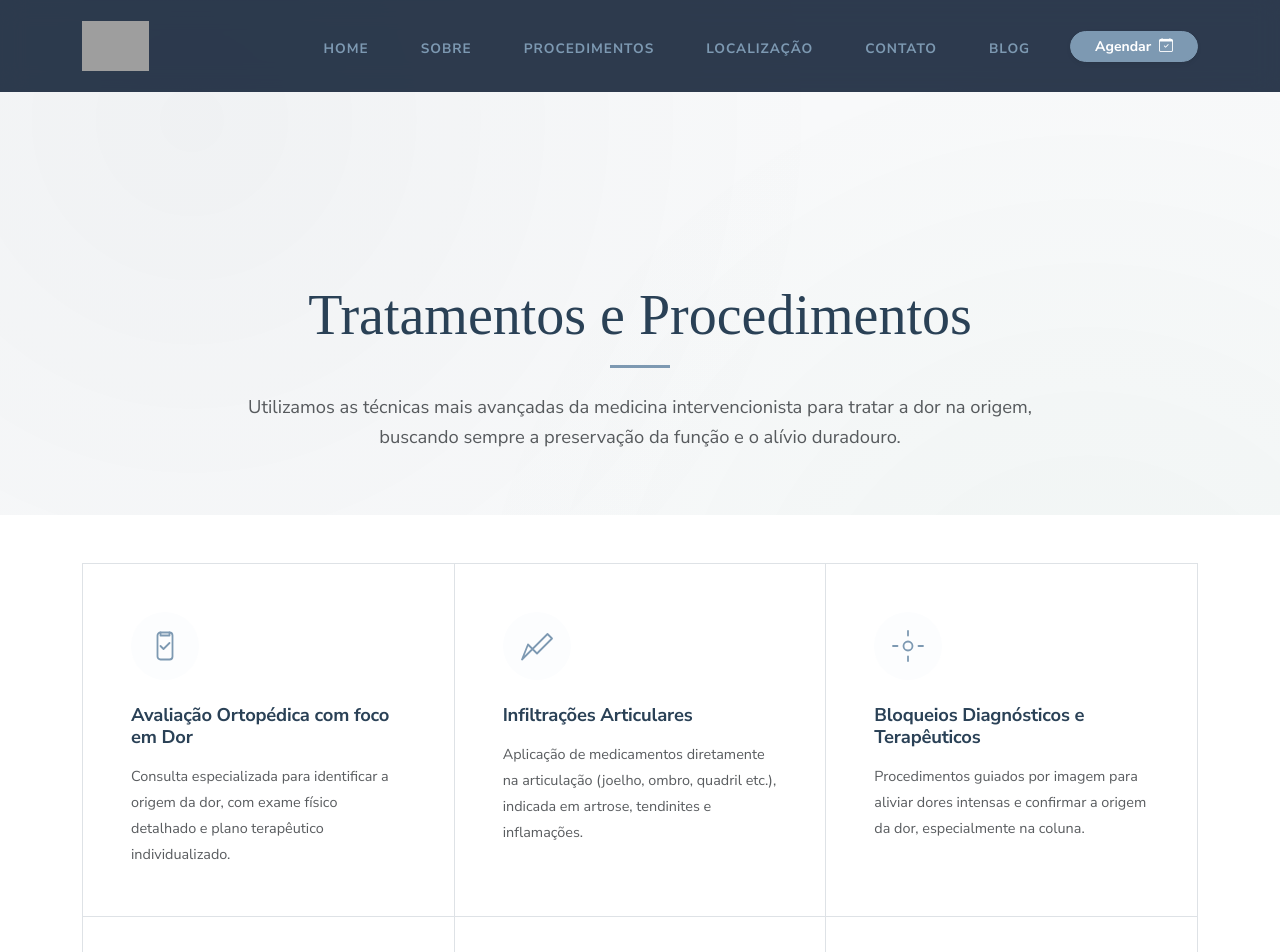
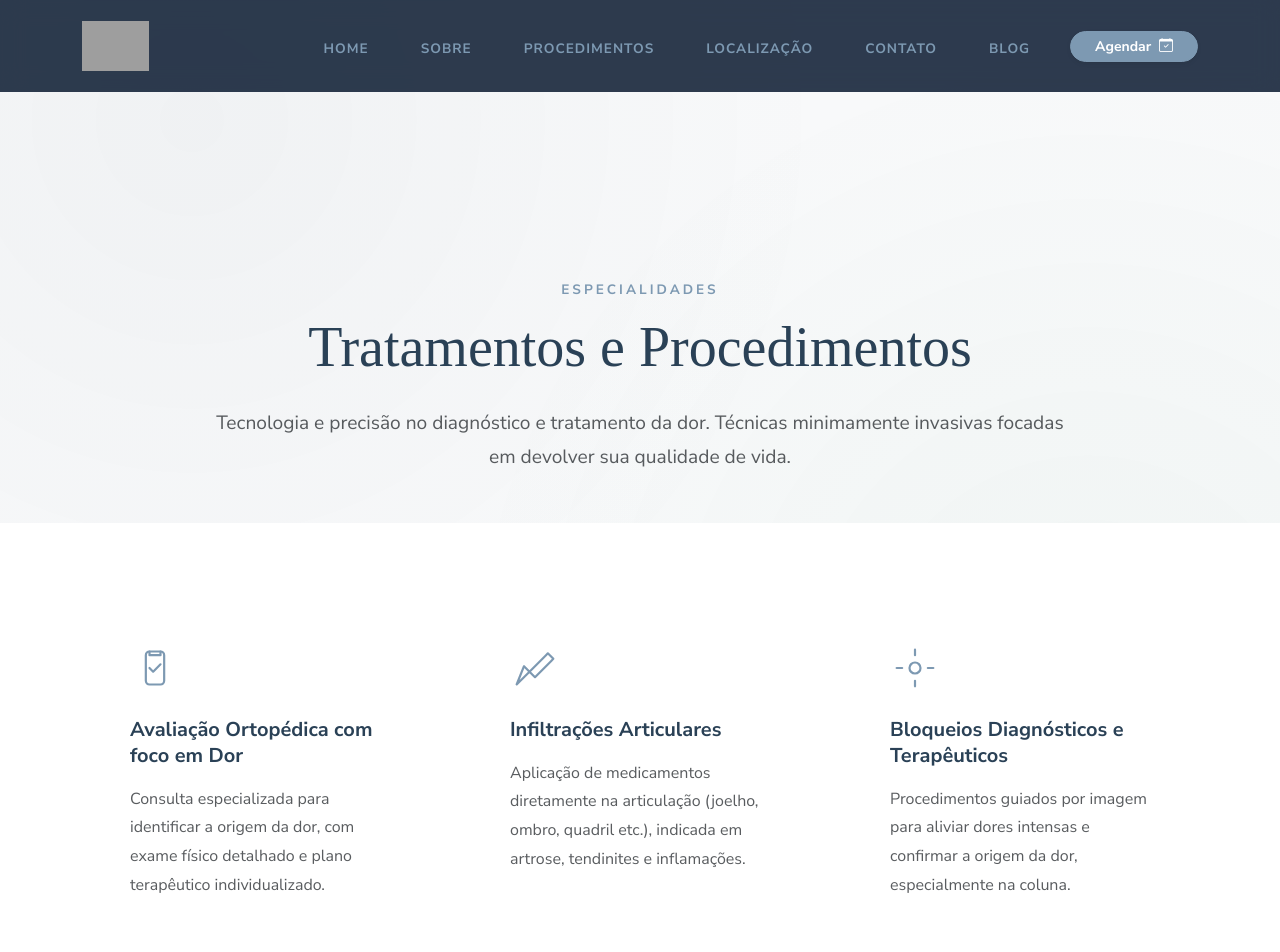
Before and after one commit to benedetjv/teste-site, a Next.js app: page /procedimentos in a window 1280 px wide. Shown: the top 952 px of the page. Built offline with nearby package versions, Linux system fonts and the light colour scheme; grey boxes are pictures that could not be loaded; a web font is replaced by a local one.

Commit message:
style: implement modern and elegant design for procedures

```diff
--- a/src/app/procedimentos/page.tsx
+++ b/src/app/procedimentos/page.tsx
@@ -13,15 +13,13 @@ export default function ProcedimentosPage() {
             <Header />
             <main className="flex-grow-1 pt-5 mt-5">
                 <div className="container py-5 text-center mt-5">
-                    <h1 className="mb-3 display-4" style={{ fontFamily: '"Safira March", serif', color: '#2a4156' }}>Tratamentos e Procedimentos</h1>
-                    <div className="mx-auto" style={{ width: '60px', height: '3px', backgroundColor: '#7d99b2', marginBottom: '1.5rem' }}></div>
-                    <p className="lead text-muted mx-auto" style={{ maxWidth: '800px', fontSize: '1.15rem', fontWeight: '300' }}>
-                        Utilizamos as técnicas mais avançadas da medicina intervencionista para tratar a dor na origem, buscando sempre a preservação da função e o alívio duradouro.
+                    <h5 className="text-uppercase fw-bold mb-3" style={{ color: '#7d99b2', letterSpacing: '3px', fontSize: '0.85rem' }}>Especialidades</h5>
+                    <h1 className="mb-4 display-4" style={{ fontFamily: '"Safira March", serif', color: '#2a4156' }}>Tratamentos e Procedimentos</h1>
+                    <p className="lead text-muted mx-auto mb-0" style={{ maxWidth: '850px', fontSize: '1.2rem', fontWeight: '300', lineHeight: '1.8' }}>
+                        Tecnologia e precisão no diagnóstico e tratamento da dor. Técnicas minimamente invasivas focadas em devolver sua qualidade de vida.
                     </p>
                 </div>
-                <div className="bg-white">
-                    <Servicos />
-                </div>
+                <Servicos />
             </main>
             <Footer />
         </div>
--- a/src/components/Servicos.tsx
+++ b/src/components/Servicos.tsx
@@ -11,7 +11,7 @@ interface ServiceIconProps {
 function ServiceIcon({ svgPath }: ServiceIconProps) {
   return (
     <svg
-      className="servico-icon-premium"
+      className="servico-icon-elegant"
       viewBox="0 0 24 24"
       role="img"
       aria-hidden="true"
@@ -25,15 +25,15 @@ function ServiceIcon({ svgPath }: ServiceIconProps) {
   );
 }
 
-const cardVariants: Variants = {
-  hidden: { opacity: 0, y: 10 },
+const itemVariants: Variants = {
+  hidden: { opacity: 0, y: 20 },
   visible: (i: number) => ({
     opacity: 1,
     y: 0,
     transition: {
-      delay: i * 0.05,
-      duration: 0.5,
-      ease: "easeOut"
+      delay: i * 0.1,
+      duration: 0.8,
+      ease: [0.215, 0.610, 0.355, 1.000]
     }
   })
 };
@@ -44,26 +44,30 @@ export default function Servicos() {
   return (
     <section id="servicos" className="py-5" style={{ backgroundColor: '#ffffff' }}>
       <div className="container">
-        <div className="row g-0 border-top border-start" style={{ borderColor: '#eee' }}>
+        <div className="row g-4 pt-4">
           {items.map((item, index) => (
-            <div className="col-lg-4 col-md-6 border-end border-bottom" key={index} style={{ borderColor: '#eee' }}>
+            <div className="col-lg-4 col-md-6" key={index}>
               <motion.div
-                className="p-5 h-100 hover-subtle transition-all"
+                className="h-100 p-4 p-md-5 rounded-4 border-0 position-relative hover-elegant-card transition-all"
                 custom={index}
                 initial="hidden"
                 whileInView="visible"
                 viewport={{ once: true, margin: "-50px" }}
-                variants={cardVariants}
+                variants={itemVariants}
+                style={{ backgroundColor: '#fff', border: '1px solid #f2f2f2' }}
               >
-                <div className="mb-4 d-inline-block p-3 rounded-circle" style={{ backgroundColor: '#fcfdfe', color: '#7d99b2' }}>
+                {/* Accent Detail */}
+                <div className="accent-line position-absolute start-0 top-0 bottom-0" style={{ width: '4px', backgroundColor: '#7d99b2', borderRadius: '4px 0 0 4px', opacity: 0, transition: 'opacity 0.3s ease' }}></div>
+
+                <div className="mb-4 d-flex align-items-center justify-content-center" style={{ width: '50px', height: '50px', color: '#7d99b2', transition: 'transform 0.3s ease' }}>
                   <ServiceIcon svgPath={item.iconSvgPath} />
                 </div>
 
-                <h4 className="fw-bold mb-3" style={{ color: '#2a4156', fontSize: '1.15rem', letterSpacing: '-0.2px' }}>
+                <h4 className="fw-bold mb-3" style={{ color: '#2a4156', fontSize: '1.25rem', lineHeight: '1.3' }}>
                   {item.titulo}
                 </h4>
 
-                <p className="text-muted mb-0" style={{ lineHeight: '1.8', fontSize: '0.9rem', fontWeight: '400' }}>
+                <p className="text-muted mb-0" style={{ lineHeight: '1.8', fontSize: '1rem', fontWeight: '300' }}>
                   {item.descricao}
                 </p>
               </motion.div>
@@ -73,19 +77,27 @@ export default function Servicos() {
       </div>
 
       <style jsx>{`
-        .servico-icon-premium {
-          width: 36px;
-          height: 36px;
+        .servico-icon-elegant {
+          width: 44px;
+          height: 44px;
         }
-        .hover-subtle {
-          background-color: transparent;
-          transition: background-color 0.4s ease, transform 0.4s ease;
+        .hover-elegant-card {
+          box-shadow: 0 4px 15px rgba(0,0,0,0.02);
+          cursor: default;
         }
-        .hover-subtle:hover {
-          background-color: #fafafa;
+        .hover-elegant-card:hover {
+          transform: translateY(-8px);
+          box-shadow: 0 20px 40px rgba(0,0,0,0.06);
+          border-color: #eee !important;
+        }
+        .hover-elegant-card:hover .accent-line {
+          opacity: 1 !important;
+        }
+        .hover-elegant-card:hover svg {
+          transform: scale(1.1);
         }
         .transition-all {
-          transition: all 0.3s ease;
+          transition: all 0.4s cubic-bezier(0.165, 0.84, 0.44, 1);
         }
       `}</style>
     </section>
```
